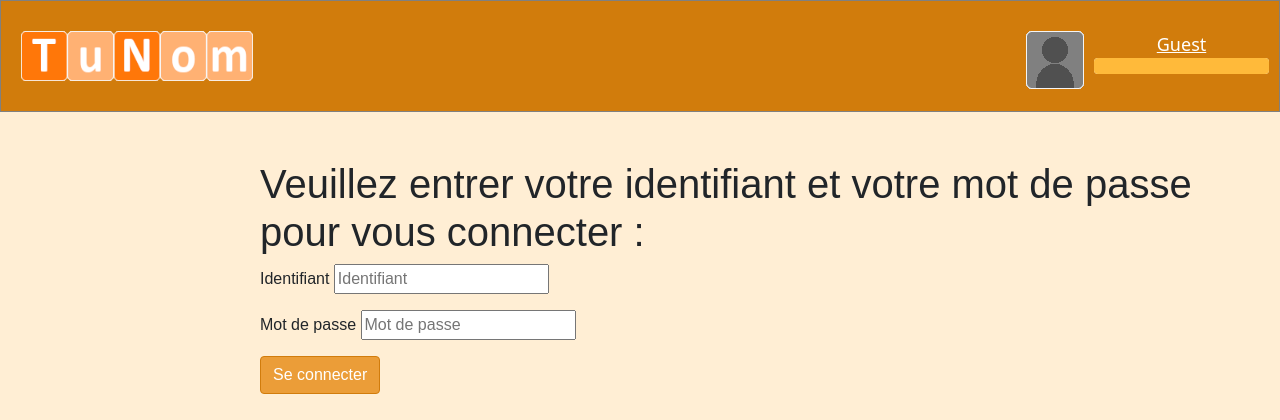
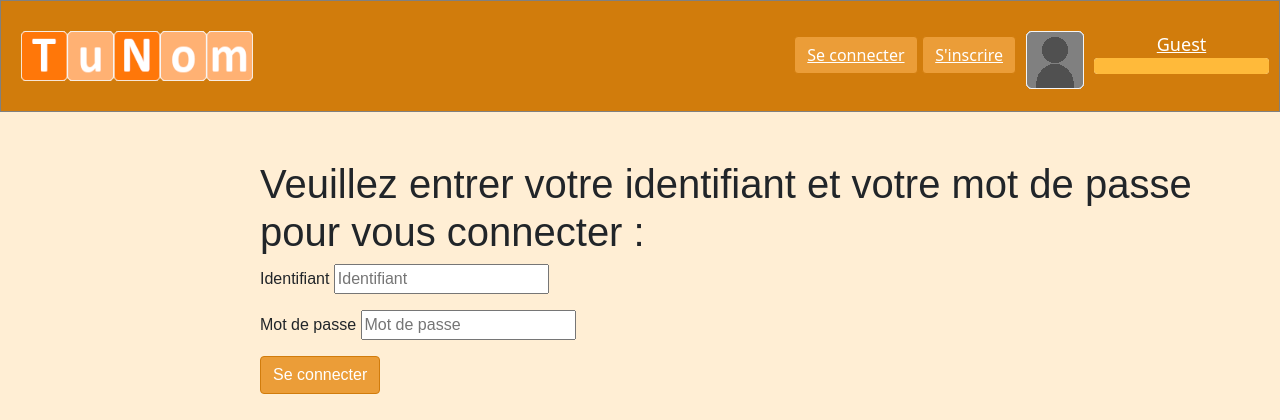
Before and after one commit to Pierre-Pasquier/Solveur-Wordle, a Flask app: page /connexion in a window 1280 px wide. Shown: the top 420 px of the page. Run offline with Flask 2, Linux system fonts and the light colour scheme.

Commit message:
AJout boutons connexion, inscription et deconnexion

```diff
--- a/Web/templates/templatepage.html
+++ b/Web/templates/templatepage.html
@@ -14,6 +14,14 @@
             <div class="gauche"><a href="/home?id={{id_user}}"><img src='/static/TuNom.png' style="width: 180%"></a></div>
             <div class="alignright">
                     <div class="box">
+                        <div style="margin-top: 15px;" style="margin-right: 100px;">
+                            {% if id_user == 0 %}
+                            <button class="btn btn-primary"><a style="color:#ffffff" href='/connexion'>Se connecter</a></button>
+                            <button class="btn btn-primary"><a style="color:#ffffff" href='/inscription'>S'inscrire</a></button>
+                            {% else %}
+                            <button class="btn btn-primary"><a style="color:#ffffff" href='/home?id=0'>Se déconnecter</a></button>
+                            {% endif %}
+                        </div>
                         <div>
                             <img src='/static/badges/{{badge}}' style="float:inline-end; height: 100%;width: 100%">
                         </div>
@@ -47,9 +55,6 @@
             <div class="container-bot">
                 <div class="alignright">TuNom</div>
                 <div class="alignleft">
-                    {%if id_user!=0%}
-                    <a href="/home"><i class="fa fa-power-off"></i>Déconnexion</a>
-                    {% endif %}
                     <a href="/à_propos?id={{id_user}}"> <i class="fa fa-question"></i>  A propos</a>
                     <p></p>
                     <a href="/contactez_nous?id={{id_user}}"> <i class="fa fa-envelope"></i>  Contactez nous</a>
```
